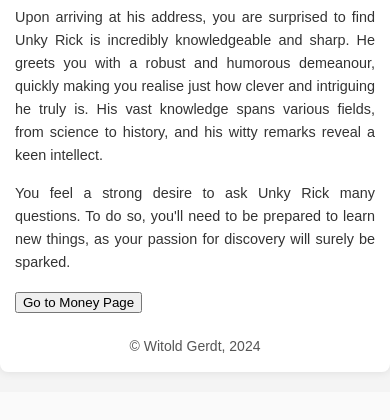
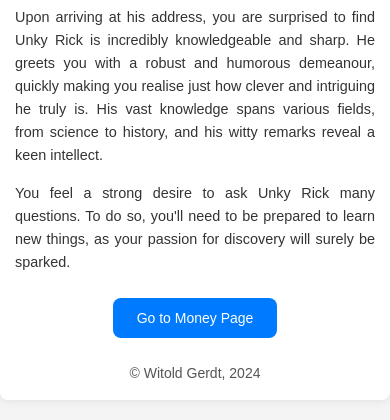
Before and after one commit to witoldgerdt/unky_rick, a Django app: page / in a window 390 px wide. Shown: the part 730-1150 px from the top of the page. Before the commit the page ends 1105 px from the top, so only its background shows below. Run offline with Django 4.2, Linux system fonts and the light colour scheme.

Commit message:
Improve the button look and make better for small screen

```diff
--- a/analyze_platform/templates/analyze_platform/about.html
+++ b/analyze_platform/templates/analyze_platform/about.html
@@ -60,6 +60,28 @@
             color: #333;
             margin-bottom: 15px;
         }
+        .button-container {
+            display: flex;
+            justify-content: center;
+            margin-top: 20px;
+        }
+        .button {
+            background-color: #007bff;
+            border: none;
+            color: white;
+            padding: 15px 32px;
+            text-align: center;
+            text-decoration: none;
+            display: inline-block;
+            font-size: 16px;
+            margin: 4px 2px;
+            border-radius: 8px;
+            cursor: pointer;
+            transition: background-color 0.3s ease;
+        }
+        .button:hover {
+            background-color: #0056b3;
+        }
         @media (max-width: 600px) {
             .container {
                 padding: 15px;
@@ -69,6 +91,10 @@
             }
             p {
                 font-size: 0.9em;
+            }
+            .button {
+                padding: 12px 24px;
+                font-size: 14px;
             }
         }
     </style>
@@ -82,7 +108,9 @@
             <p>Unky Rick has travelled extensively, but his health has recently declined. This led him to move closer to your family, and he now needs some assistance.</p>
             <p>Upon arriving at his address, you are surprised to find Unky Rick is incredibly knowledgeable and sharp. He greets you with a robust and humorous demeanour, quickly making you realise just how clever and intriguing he truly is. His vast knowledge spans various fields, from science to history, and his witty remarks reveal a keen intellect.</p>
             <p>You feel a strong desire to ask Unky Rick many questions. To do so, you'll need to be prepared to learn new things, as your passion for discovery will surely be sparked.</p>
-            <button onclick="window.location.href='{% url 'money' %}'">Go to Money Page</button>
+            <div class="button-container">
+                <button class="button" onclick="window.location.href='{% url 'money' %}'">Go to Money Page</button>
+            </div>
         </div>
         <footer class="footer">
             &copy; Witold Gerdt, 2024{% if current_year > 2024 %} - {{ current_year }}{% endif %}
```
